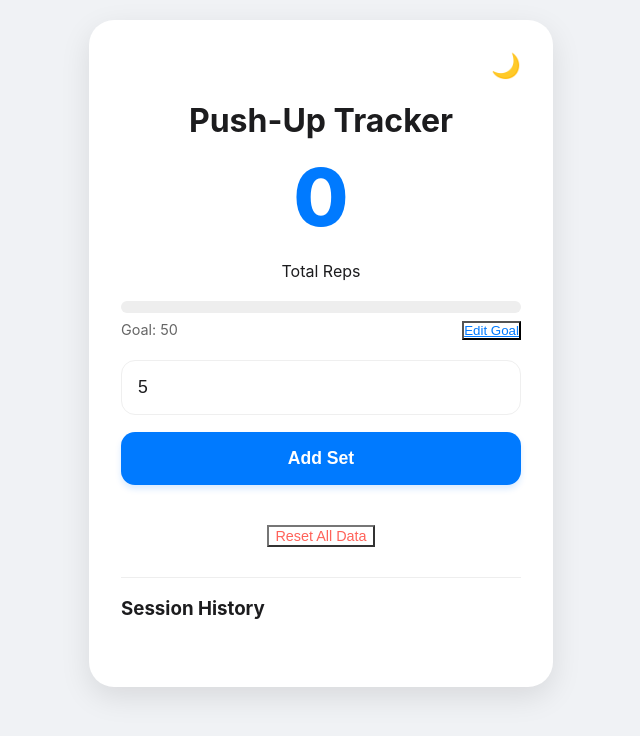
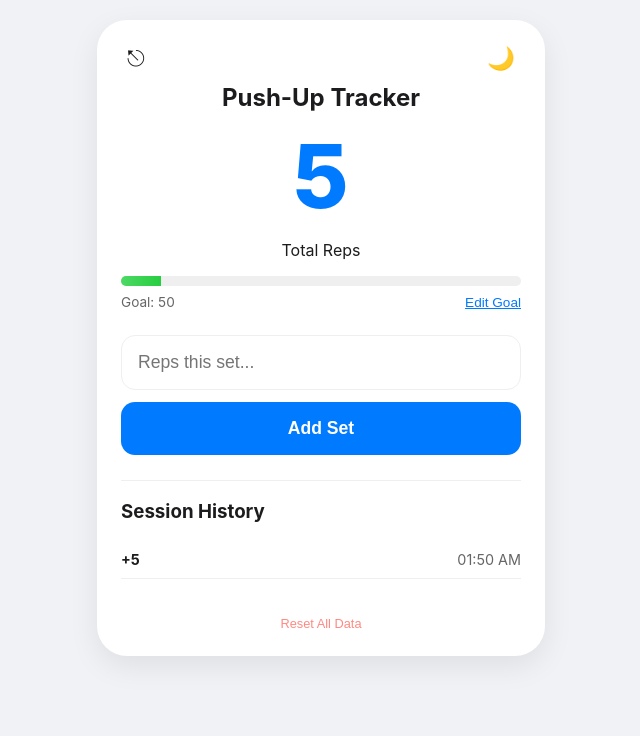
Before and after one commit to ChooRob/rep-tracker, a plain HTML site: page index.html in a window 1280 px wide. Both pictures are taken after typing "5" into the empty fields and a click on the button "Add Set". Shown: the whole page, without its empty margins (319-959 px from the left). Drawn offline with Linux system fonts and the light colour scheme.

Commit message:
Fixing Themes again

```diff
--- a/index.html
+++ b/index.html
@@ -3,18 +3,19 @@
 <head>
     <meta charset="UTF-8">
     <meta name="viewport" content="width=device-width, initial-scale=1.0, maximum-scale=1.0, user-scalable=no">
+    <meta name="apple-mobile-web-app-capable" content="yes">
+    <meta name="apple-mobile-web-app-status-bar-style" content="black-translucent">
     <title>Rep Tracker Pro</title>
     <link rel="stylesheet" href="style.css">
     <link rel="apple-touch-icon" href="icon.png">
-
-    <meta name="apple-mobile-web-app-capable" content="yes">
-    <meta name="apple-mobile-web-app-status-bar-style" content="black-translucent">
 </head>
 <body>
     <div class="container">
         <div class="top-controls">
-            <button id="theme-toggle" aria-label="Toggle Dark Mode">🌙</button>
+            <button id="share-btn" class="icon-btn">⎋</button>
+            <button id="theme-toggle" class="icon-btn">🌙</button>
         </div>
+
         <h1>Push-Up Tracker</h1>
 
         <div class="counter-display">
@@ -33,16 +34,16 @@
         </div>
 
         <div class="input-group">
-            <input type="number" id="rep-input" placeholder="Reps this set..." pattern="\d*">
+            <input type="number" id="rep-input" placeholder="Reps this set..." pattern="\d*" inputmode="numeric">
             <button id="add-btn">Add Set</button>
         </div>
-
-        <button id="reset-btn">Reset All Data</button>
 
         <div class="history-section">
             <h3>Session History</h3>
             <ul id="history-list"></ul>
         </div>
+
+        <button id="reset-btn">Reset All Data</button>
     </div>
 
     <audio id="success-sound" src="https://assets.mixkit.co/active_storage/sfx/2869/2869-preview.mp3" preload="auto"></audio>
--- a/script.js
+++ b/script.js
@@ -1,4 +1,4 @@
-// DOM Elements
+// Elements
 const repCountDisplay = document.getElementById('rep-count');
 const repInput = document.getElementById('rep-input');
 const addBtn = document.getElementById('add-btn');
@@ -7,117 +7,86 @@ const historyList = document.getElementById('history-list');
 const progressBar = document.getElementById('progress-bar');
 const goalDisplay = document.getElementById('current-goal-display');
 const setGoalBtn = document.getElementById('set-goal-btn');
+const themeToggle = document.getElementById('theme-toggle');
+const shareBtn = document.getElementById('share-btn');
 const successSound = document.getElementById('success-sound');
 
-// Data State
+// State
 let totalReps = Number(localStorage.getItem('savedReps')) || 0;
 let dailyGoal = Number(localStorage.getItem('dailyGoal')) || 50;
 let history = JSON.parse(localStorage.getItem('repHistory')) || [];
 
-const themeToggle = document.getElementById('theme-toggle');
-
-function applyTheme(theme) {
-    document.documentElement.setAttribute('data-theme', theme);
-    document.body.setAttribute('data-theme', theme);
-    localStorage.setItem('theme', theme);
-    document.getElementById('theme-toggle').textContent = theme === 'light' ? '🌙' : '☀️';
-}
-
-// Share Logic
-document.getElementById('share-btn').addEventListener('click', () => {
-    const text = `🔥 Just crushed ${totalReps} reps! My daily goal: ${dailyGoal}.`;
-    if (navigator.share) {
-        navigator.share({ title: 'Workout Update', text: text });
-    } else {
-        alert(text);
-    }
-});
-
-// Sound Logic (Make sure to wrap in user interaction)
-function playSound() {
-    const successSound = document.getElementById('success-sound');
-    successSound.currentTime = 0;
-    successSound.play().catch(e => console.log("Audio blocked until user interaction"));
-}
-
-// Check for saved preference
-const savedTheme = localStorage.getItem('theme') ||
-    (window.matchMedia('(prefers-color-scheme: dark)').matches ? 'dark' : 'light');
-
-// Apply immediately
-applyTheme(savedTheme);
-
-themeToggle.addEventListener('click', () => {
-    const currentTheme = document.documentElement.getAttribute('data-theme');
-    applyTheme(currentTheme === 'light' ? 'dark' : 'light');
-});
-
-// Initial Load
+// Initialize
 updateUI();
+initTheme();
 
 function updateUI() {
-    // 1. Update Text
     repCountDisplay.textContent = totalReps;
     goalDisplay.textContent = dailyGoal;
 
-    // 2. Update Progress Bar
-    let percentage = (totalReps / dailyGoal) * 100;
-    if (percentage > 100) percentage = 100;
-    progressBar.style.width = percentage + "%";
+    // Progress Calculation
+    let pct = Math.min((totalReps / dailyGoal) * 100, 100);
+    progressBar.style.width = pct + "%";
+    progressBar.style.background = totalReps >= dailyGoal ? "#FFD700" : "linear-gradient(90deg, #4cd964, #28cd41)";
 
-    // Change color if goal reached
-    progressBar.style.background = totalReps >= dailyGoal
-        ? "#FFD700"
-        : "linear-gradient(90deg, #4cd964, #28cd41)";
-
-    // 3. Render History
+    // History Rendering
     historyList.innerHTML = '';
     history.slice().reverse().forEach(item => {
         const li = document.createElement('li');
         li.className = 'history-item';
-        li.innerHTML = `<span><strong>+${item.amount}</strong> reps</span><span style="color:#999">${item.time}</span>`;
+        li.innerHTML = `<span><strong>+${item.amount}</strong></span> <span style="color:var(--text-sub)">${item.time}</span>`;
         historyList.appendChild(li);
     });
 }
 
+// Logic
 addBtn.addEventListener('click', () => {
-    const value = parseInt(repInput.value);
+    const val = parseInt(repInput.value);
+    if (val > 0) {
+        successSound.currentTime = 0;
+        successSound.play().catch(() => {}); // Catch browser block
 
-    if (!isNaN(value) && value > 0) {
-        // Play sound
-        successSound.currentTime = 0; // Reset sound if clicked rapidly
-        successSound.play();
+        totalReps += val;
+        const time = new Date().toLocaleTimeString([], { hour: '2-digit', minute: '2-digit' });
+        history.push({ amount: val, time: time });
 
-        // Update Data
-        totalReps += value;
-        const now = new Date();
-        const timeStr = now.toLocaleTimeString([], { hour: '2-digit', minute: '2-digit' });
-        history.push({ amount: value, time: timeStr });
-
-        // Save
         localStorage.setItem('savedReps', totalReps);
         localStorage.setItem('repHistory', JSON.stringify(history));
 
         updateUI();
         repInput.value = '';
-        repInput.focus();
     }
 });
 
+// Theme Logic
+function initTheme() {
+    const saved = localStorage.getItem('theme') || (window.matchMedia('(prefers-color-scheme: dark)').matches ? 'dark' : 'light');
+    setTheme(saved);
+}
+
+function setTheme(theme) {
+    document.documentElement.setAttribute('data-theme', theme);
+    localStorage.setItem('theme', theme);
+    themeToggle.textContent = theme === 'light' ? '🌙' : '☀️';
+}
+
+themeToggle.addEventListener('click', () => {
+    const current = document.documentElement.getAttribute('data-theme');
+    setTheme(current === 'light' ? 'dark' : 'light');
+});
+
+// Extras
 setGoalBtn.addEventListener('click', () => {
-    const newGoal = prompt("Set a new daily goal:", dailyGoal);
-    if (newGoal && !isNaN(newGoal) && newGoal > 0) {
-        dailyGoal = parseInt(newGoal);
-        localStorage.setItem('dailyGoal', dailyGoal);
-        updateUI();
-    }
+    const n = prompt("New daily goal:", dailyGoal);
+    if (n > 0) { dailyGoal = parseInt(n); localStorage.setItem('dailyGoal', dailyGoal); updateUI(); }
+});
+
+shareBtn.addEventListener('click', () => {
+    const msg = `🔥 Just hit ${totalReps} reps! Current goal: ${dailyGoal}. Tracker by Gemini.`;
+    if (navigator.share) navigator.share({ title: 'Workout', text: msg });
+    else alert(msg);
 });
 
 resetBtn.addEventListener('click', () => {
-    if(confirm("Clear all session data and history?")) {
-        totalReps = 0;
-        history = [];
-        localStorage.clear(); // Clears everything
-        updateUI();
-    }
+    if(confirm("Wipe all data?")) { localStorage.clear(); location.reload(); }
 });
--- a/style.css
+++ b/style.css
@@ -1,10 +1,10 @@
-/* Update the top of your style.css */
 :root {
     --bg-color: #f0f2f5;
     --card-bg: #ffffff;
     --text-main: #1c1c1e;
     --text-sub: #666666;
     --border-color: #efefef;
+    --input-bg: #ffffff;
 }
 
 [data-theme="dark"] {
@@ -13,177 +13,107 @@
     --text-main: #ffffff;
     --text-sub: #b0b0b0;
     --border-color: #333333;
+    --input-bg: #2c2c2e;
 }
 
 body {
+    font-family: -apple-system, BlinkMacSystemFont, "Segoe UI", Roboto, sans-serif;
+    display: flex;
+    justify-content: center;
     background-color: var(--bg-color);
+    margin: 0;
+    padding: 20px;
     transition: background-color 0.3s ease;
 }
 
 .container {
     background: var(--card-bg);
     color: var(--text-main);
-}
-
-/* Update your existing styles to use these variables */
-h1 { color: var(--text-main); }
-.goal-row, .history-time { color: var(--text-sub); }
-input {
-    background: var(--card-bg);
-    color: var(--text-main);
-    border-color: var(--border-color);
-}
-.history-item { border-bottom-color: var(--border-color); }
-
-/* Theme Toggle Button Style */
-.top-controls { text-align: right; }
-#theme-toggle {
-    background: none;
-    border: none;
-    font-size: 1.5rem;
-    padding: 0;
-    cursor: pointer;
-}
-
-body {
-    font-family: -apple-system, BlinkMacSystemFont, "Segoe UI", Roboto, sans-serif;
-    display: flex;
-    justify-content: center;
-    background-color: #f0f2f5;
-    margin: 0;
-    padding: 20px;
-}
-
-.container {
-    background: white;
-    padding: 2rem;
-    border-radius: 25px;
-    box-shadow: 0 10px 30px rgba(0,0,0,0.1);
+    padding: 1.5rem;
+    border-radius: 30px;
+    box-shadow: 0 10px 30px rgba(0,0,0,0.08);
     width: 100%;
     max-width: 400px;
     text-align: center;
 }
 
-h1 { color: #1c1c1e; margin-bottom: 0.5rem; }
+/* Header & Controls */
+.top-controls { display: flex; justify-content: space-between; margin-bottom: 10px; }
+.icon-btn { background: none; border: none; font-size: 1.4rem; cursor: pointer; color: var(--text-main); }
 
+h1 { font-size: 1.5rem; margin: 0; }
+
+/* Display */
 .counter-display #rep-count {
-    font-size: 5rem;
+    font-size: 5.5rem;
     font-weight: 800;
     color: #007AFF;
     display: block;
+    line-height: 1;
+    margin: 20px 0;
 }
 
-.goal-container { margin: 20px 0; }
-
+/* Progress Bar */
 .progress-track {
     width: 100%;
-    height: 12px;
-    background-color: #eee;
+    height: 10px;
+    background-color: var(--border-color);
     border-radius: 10px;
     overflow: hidden;
     margin-bottom: 8px;
 }
-
 #progress-bar {
     width: 0%;
     height: 100%;
     background: linear-gradient(90deg, #4cd964, #28cd41);
-    transition: width 0.6s cubic-bezier(0.175, 0.885, 0.32, 1.275);
+    transition: width 0.6s cubic-bezier(0.175, 0.885, 0.32, 1.2);
 }
+.goal-row { display: flex; justify-content: space-between; font-size: 0.85rem; color: var(--text-sub); }
 
-.goal-row {
-    display: flex;
-    justify-content: space-between;
-    font-size: 0.9rem;
-    color: #666;
-}
+/* Inputs & Buttons */
+.input-group { display: flex; flex-direction: column; gap: 12px; margin: 25px 0; }
 
-.input-group {
-    display: flex;
-    flex-direction: column;
-    gap: 12px;
-    margin-bottom: 20px;
-}
-
-/* Custom iOS-style Button */
-#add-btn {
-    -webkit-appearance: none;
-    appearance: none;
-    width: 100%;
-    padding: 16px;
-    font-size: 1.1rem;
-    font-weight: 600;
-    border-radius: 14px; /* iOS uses slightly more rounded corners */
-    background: #007AFF; /* Classic iOS Blue */
-    color: white;
-    border: none;
-    cursor: pointer;
-    transition: transform 0.1s ease, background-color 0.2s ease;
-    box-shadow: 0 4px 6px rgba(0, 122, 255, 0.15); /* Soft glow */
-}
-
-/* Tappable feedback - mimics the iOS "press" feel */
-#add-btn:active {
-    transform: scale(0.97);
-    background-color: #005ecb;
-}
-
-/* iOS-style Input */
 input {
     -webkit-appearance: none;
-    appearance: none;
     width: 100%;
     box-sizing: border-box;
     padding: 16px;
     font-size: 1.1rem;
     background-color: var(--input-bg);
     color: var(--text-main);
-    border: 1px solid var(--border-color); /* Thinner borders for a cleaner look */
+    border: 1px solid var(--border-color);
     border-radius: 14px;
-    margin-bottom: 5px;
-    transition: border-color 0.2s ease;
 }
 
-input:focus {
-    outline: none;
-    border-color: #007AFF;
+#add-btn {
+    -webkit-appearance: none;
+    background-color: #007AFF;
+    color: white;
+    padding: 16px;
+    border-radius: 14px;
+    font-size: 1.1rem;
+    font-weight: 600;
+    border: none;
+    transition: transform 0.1s ease;
 }
 
-/* Reset button - minimalist iOS style */
-#reset-btn {
-    -webkit-appearance: none;
-    background: none;
-    color: #ff3b30;
-    font-size: 0.9rem;
-    font-weight: 500;
+#add-btn:active { transform: scale(0.96); opacity: 0.9; }
+
+/* History Section */
+.history-section {
     margin-top: 20px;
-    opacity: 0.8;
+    text-align: left;
+    border-top: 1px solid var(--border-color);
 }
-
-.small-link {
-    background: none;
-    color: #007AFF;
-    padding: 0;
-    text-decoration: underline;
-    font-weight: 400;
-}
-
-.history-section {
-    margin-top: 30px;
-    text-align: left;
-    border-top: 1px solid #eee;
-}
-
-#history-list {
-    list-style: none;
-    padding: 0;
-    max-height: 150px;
-    overflow-y: auto;
-}
-
+#history-list { list-style: none; padding: 0; max-height: 120px; overflow-y: auto; }
 .history-item {
     display: flex;
     justify-content: space-between;
-    padding: 12px 0;
-    border-bottom: 1px solid #f9f9f9;
+    padding: 10px 0;
+    border-bottom: 1px solid var(--border-color);
+    font-size: 0.9rem;
 }
+
+/* Utilities */
+.small-link { background: none; color: #007AFF; border: none; font-size: 0.85rem; text-decoration: underline; padding: 0; }
+#reset-btn { background: none; border: none; color: #ff3b30; margin-top: 20px; font-size: 0.8rem; opacity: 0.6; width: 100%; }
```
